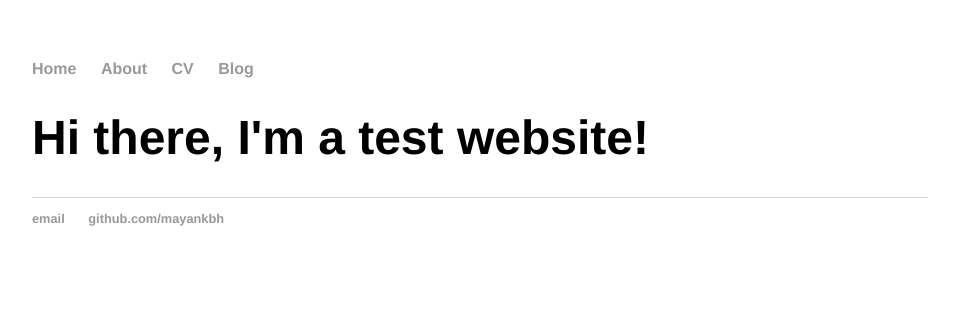
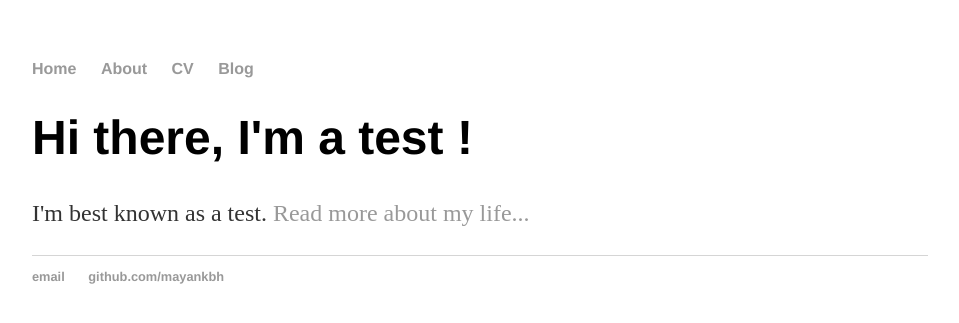
Before and after one commit to mayankbh/mayankbh.github.io, a Jekyll site: the page built from index.html, in a window 1280 px wide. Shown: the top 323 px of the page, without its empty margins (160-1119 px from the left). Built offline with Jekyll 4.4.1, drawn with Linux system fonts in a browser that asks for light colours.

Commit message:
Update index.html

```diff
--- a/index.html
+++ b/index.html
@@ -1,29 +1,8 @@
-<!DOCTYPE html>
-<html>
-	<head>
-		<title>Test mayankbh</title>
-		<!-- link to main stylesheet -->
-		<link rel="stylesheet" type="text/css" href="/css/main.css">
-	</head>
-	<body>
-		<nav>
-    		<ul>
-        		<li><a href="/">Home</a></li>
-	        	<li><a href="/about">About</a></li>
-        		<li><a href="/cv">CV</a></li>
-        		<li><a href="/blog">Blog</a></li>
-    		</ul>
-		</nav>
-		<div class="container">
-    		<div class="blurb">
-        		<h1>Hi there, I'm a test website!</h1>
-    		</div><!-- /.blurb -->
-		</div><!-- /.container -->
-		<footer>
-    		<ul>
-        		<li><a href="mailto:mayankbh@gmail.com">email</a></li>
-        		<li><a href="https://github.com/mayankbh">github.com/mayankbh</a></li>
-			</ul>
-		</footer>
-	</body>
-</html>
+---
+layout: default
+title: Hank Quinlan, Horrible Cop
+---
+<div class="blurb">
+	<h1>Hi there, I'm a test !</h1>
+	<p>I'm best known as a test. <a href="/about">Read more about my life...</a></p>
+</div><!-- /.blurb -->
```
